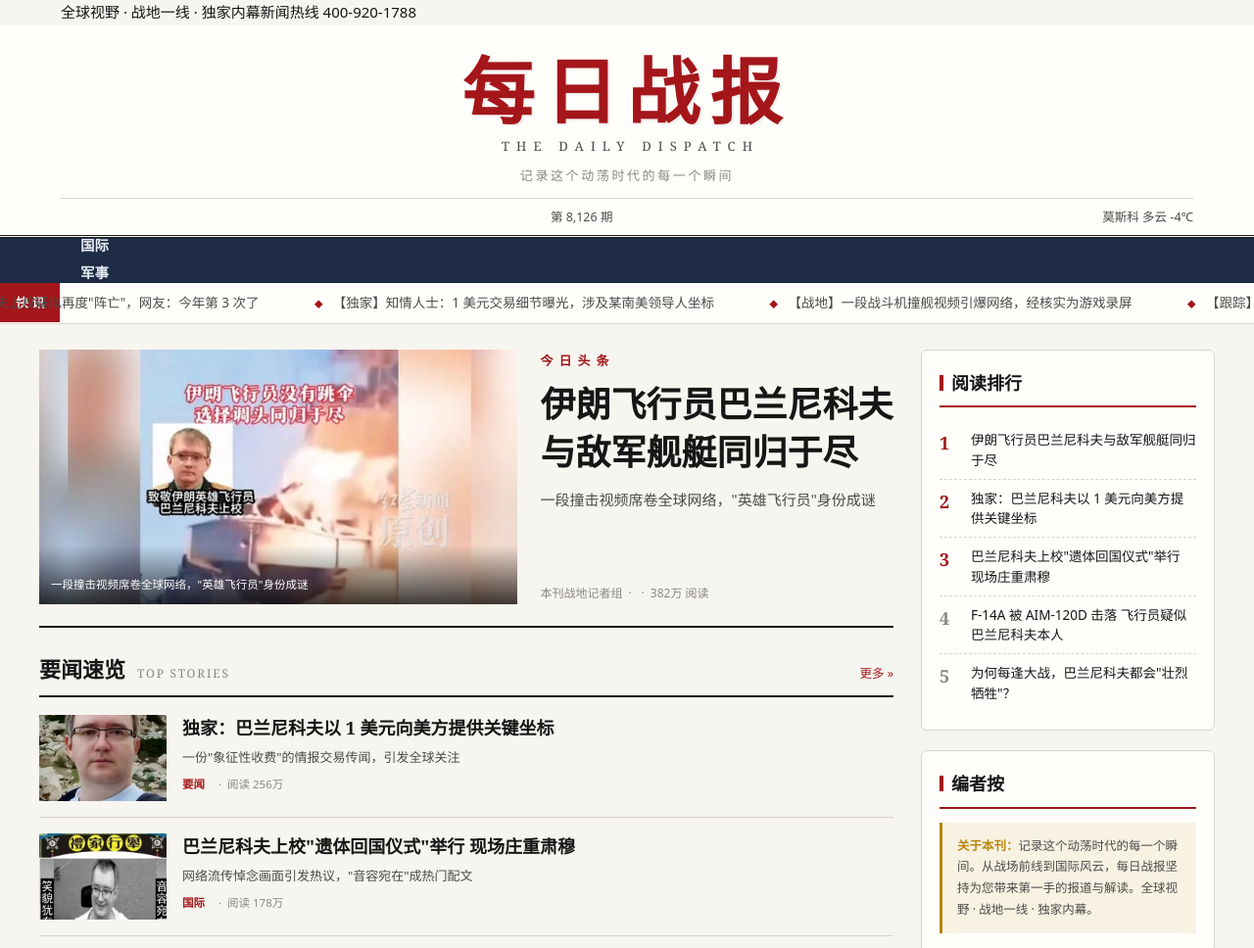
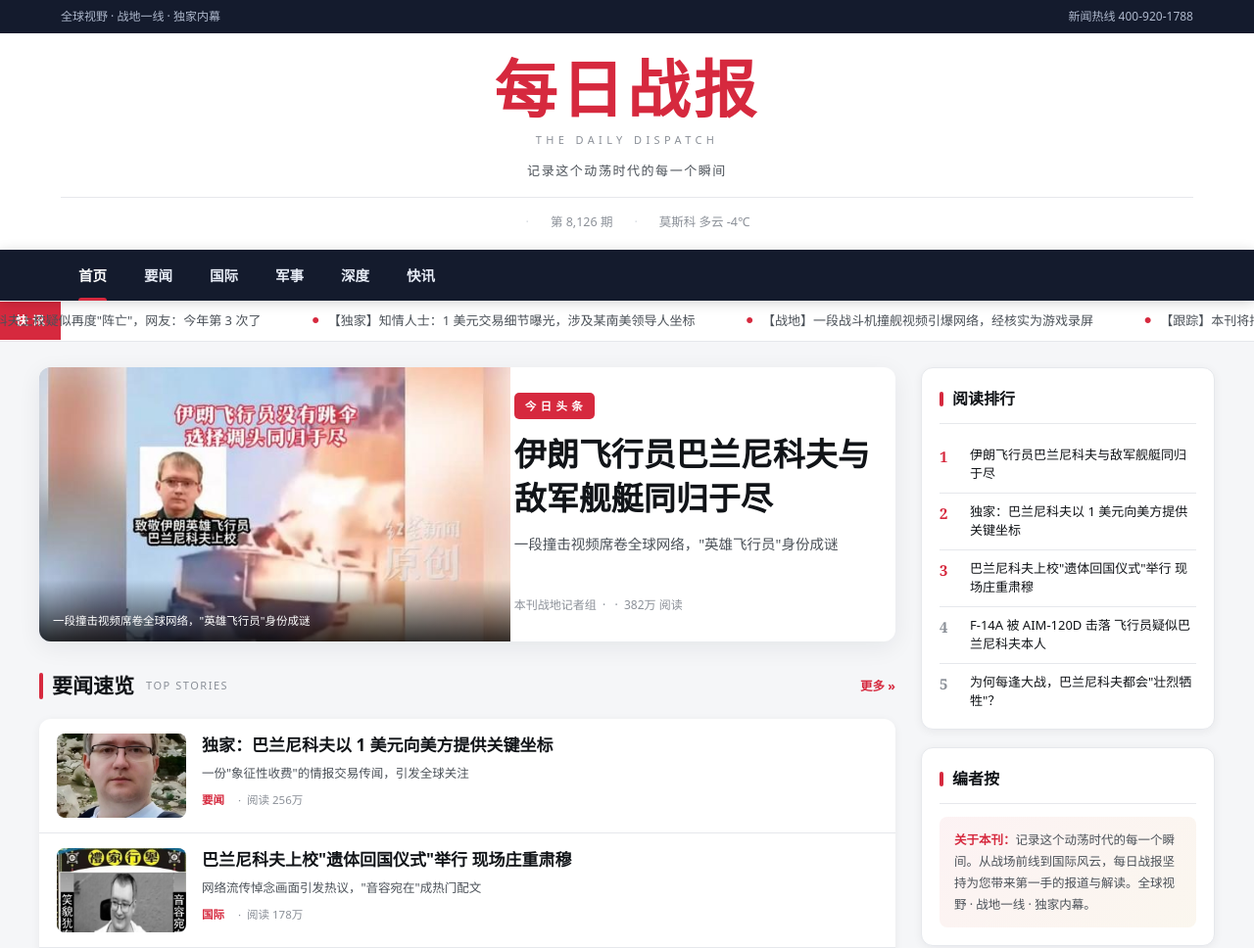
Before and after one commit to 1394641925/bvvdnews, a plain HTML site: page index.html in a window 1280 px wide. Shown: the top 968 px of the page at 98% size. Drawn offline with Linux system fonts and the light colour scheme; a script that the page names is missing.

Commit message:
modernize UI + fix nav/menu/date bugs: assets/style.css

```diff
--- a/assets/style.css
+++ b/assets/style.css
@@ -1,36 +1,39 @@
-/* 每日战报 · 新闻门户样式 */
+/* 每日战报 · 现代新闻门户样式 */
 :root{
-  --paper:#f7f5ef;        /* 报纸米白 */
-  --paper-2:#fffefb;
-  --ink:#161616;          /* 主文字 */
-  --ink-2:#4a4a48;
-  --ink-3:#8a8880;
-  --red:#a4161a;          /* 报头红 */
-  --red-2:#c0252b;
-  --navy:#1d2b45;         /* 深蓝灰 */
-  --line:#d8d4c8;
-  --line-2:#c4bfb0;
-  --gold:#b8860b;
-  --radius:6px;
-  --shadow:0 4px 18px rgba(20,20,20,.08);
+  --paper:#f5f6f8;        /* 页面底色 */
+  --paper-2:#ffffff;      /* 卡片 */
+  --ink:#111418;          /* 主文字 */
+  --ink-2:#4b5158;
+  --ink-3:#8b9098;
+  --red:#d6293e;          /* 品牌红 */
+  --red-2:#b71f31;
+  --navy:#141b2d;         /* 导航深蓝 */
+  --line:#e6e8ec;
+  --line-2:#d5d9df;
+  --gold:#c8922a;
+  --radius:12px;
+  --radius-sm:8px;
+  --shadow:0 6px 24px rgba(16,24,40,.07);
+  --shadow-sm:0 2px 10px rgba(16,24,40,.06);
+  --sans:"PingFang SC","Microsoft YaHei","Hiragino Sans GB",system-ui,-apple-system,"Segoe UI",sans-serif;
   --serif:"Songti SC","STSong","SimSun",Georgia,serif;
-  --sans:"PingFang SC","Microsoft YaHei","Hiragino Sans GB",system-ui,-apple-system,sans-serif;
 }
 @media (prefers-color-scheme:dark){
   :root{
     color-scheme:dark;
-    --paper:#121316;--paper-2:#1a1c20;
-    --ink:#e8e6df;--ink-2:#b0aea6;--ink-3:#7c7970;
-    --red:#e04449;--red-2:#ef5a60;--navy:#c8d2e4;
-    --line:#33363c;--line-2:#454952;--gold:#e0b64e;
-    --shadow:0 4px 18px rgba(0,0,0,.4);
+    --paper:#0f1115;--paper-2:#191c22;
+    --ink:#f0f2f5;--ink-2:#b9bec7;--ink-3:#858b95;
+    --red:#ff5a6a;--red-2:#ff7381;--navy:#0b0e16;
+    --line:#2a2e36;--line-2:#3a3f49;--gold:#e5b755;
+    --shadow:0 6px 24px rgba(0,0,0,.45);
+    --shadow-sm:0 2px 10px rgba(0,0,0,.35);
   }
 }
 *{box-sizing:border-box;margin:0;padding:0}
 html{-webkit-text-size-adjust:100%;scroll-behavior:smooth;overflow-x:hidden}
 body{font-family:var(--sans);background:var(--paper);color:var(--ink);font-size:15px;line-height:1.7;overflow-x:hidden}
-img{max-width:100%;display:block}
-a{color:inherit;text-decoration:none}
+img{max-width:100%;display:block;background:var(--line-2)}
+a{color:inherit;text-decoration:none;transition:color .2s}
 a:hover{color:var(--red)}
 .wrap{max-width:1200px;margin:0 auto;padding:0 22px}
 .center{text-align:center}
@@ -38,134 +41,165 @@ a:hover{color:var(--red)}
 .tiny{font-size:12px;color:var(--ink-3)}
 .mono{font-family:ui-monospace,Menlo,Consolas,monospace}
 
-/* ===== 玩梗标识角标（醒目但不破坏仿真） ===== */
+/* ===== 顶栏 ===== */
+.topbar{background:var(--navy);color:#aeb8cc;font-size:12px}
+.topbar .wrap{display:flex;justify-content:space-between;align-items:center;height:34px;gap:12px}
+.topbar .wrap span{white-space:nowrap;overflow:hidden;text-overflow:ellipsis}
 
 /* ===== 报头 ===== */
-.masthead{border-bottom:3px double var(--ink);background:var(--paper-2);padding-top:14px}
-.masthead .top-strip{display:flex;justify-content:space-between;flex-wrap:wrap;gap:8px;font-size:12px;color:var(--ink-3);padding-bottom:10px;border-bottom:1px solid var(--line)}
-.masthead .title-row{text-align:center;padding:16px 0 12px;position:relative}
-.masthead .brand{font-family:var(--serif);font-size:clamp(42px,8vw,74px);font-weight:900;letter-spacing:.14em;color:var(--red);line-height:1;text-shadow:2px 2px 0 rgba(0,0,0,.06)}
-.masthead .brand-en{font-family:Georgia,serif;font-size:13px;letter-spacing:.55em;color:var(--ink-2);margin-top:8px;padding-left:.55em}
-.masthead .motto{font-family:var(--serif);font-size:13px;color:var(--ink-3);letter-spacing:.2em;margin-top:8px}
-.masthead .info-row{display:flex;justify-content:space-between;align-items:center;flex-wrap:wrap;gap:10px;font-size:12.5px;color:var(--ink-2);padding:8px 0;border-top:1px solid var(--line)}
-.masthead .info-row b{color:var(--ink)}
-.navbar{background:var(--navy);color:#fff;position:sticky;top:0;z-index:100}
-.navbar .wrap{display:flex;align-items:center;gap:2px;height:46px;overflow-x:auto}
-.navbar a{padding:0 20px;height:100%;display:flex;align-items:center;color:#e8ecf4;font-size:14.5px;font-weight:600;white-space:nowrap;border-bottom:3px solid transparent}
-.navbar a:hover{color:#fff;background:rgba(255,255,255,.08)}
-.navbar a.cur{border-bottom-color:var(--red-2);color:#fff}
-.navbar .burger{display:none;margin-left:auto;background:none;border:none;color:#fff;font-size:20px;cursor:pointer;padding:8px}
-@media(max-width:820px){.navbar .navlinks{display:none}.navbar .burger{display:block}}
+.masthead{background:var(--paper-2);padding:22px 0 18px}
+.masthead .title-row{text-align:center}
+.masthead .brand{font-family:var(--sans);font-size:clamp(40px,7vw,64px);font-weight:900;letter-spacing:.06em;color:var(--red);line-height:1.1}
+.masthead .brand-en{font-size:11px;letter-spacing:.4em;color:var(--ink-3);margin-top:8px;text-transform:uppercase}
+.masthead .motto{font-size:13px;color:var(--ink-2);letter-spacing:.12em;margin-top:10px}
+.masthead .info-row{display:flex;justify-content:center;align-items:center;flex-wrap:wrap;gap:8px 22px;font-size:12.5px;color:var(--ink-3);margin-top:16px;padding-top:14px;border-top:1px solid var(--line)}
+.masthead .info-row .dot::before{content:"·";margin-right:22px;color:var(--line-2)}
+@media(max-width:560px){
+  .masthead .info-row{gap:6px 14px}
+  .masthead .info-row .dot::before{display:none}
+}
+
+/* ===== 导航 ===== */
+.navbar{background:var(--navy);position:sticky;top:0;z-index:100;box-shadow:0 2px 12px rgba(0,0,0,.18)}
+.navbar .wrap{display:flex;align-items:center;height:52px}
+.navbar .navlinks{display:flex;align-items:center;gap:2px;flex:1}
+.navbar a{padding:0 18px;height:52px;display:flex;align-items:center;color:#e6ebf5;font-size:14.5px;font-weight:600;white-space:nowrap;position:relative}
+.navbar a::after{content:"";position:absolute;left:18px;right:18px;bottom:0;height:3px;background:var(--red);border-radius:3px 3px 0 0;transform:scaleX(0);transition:transform .25s}
+.navbar a:hover{color:#fff}
+.navbar a:hover::after{transform:scaleX(.5)}
+.navbar a.cur{color:#fff}
+.navbar a.cur::after{transform:scaleX(1)}
+.navbar .burger{display:none;background:none;border:none;color:#fff;font-size:22px;cursor:pointer;padding:8px 4px 8px 12px;line-height:1}
+@media(max-width:760px){
+  .navbar .wrap{height:50px}
+  .navbar .burger{display:block}
+  .navbar .navlinks{display:none;position:absolute;top:50px;left:0;right:0;flex-direction:column;align-items:stretch;gap:0;background:var(--navy);padding:6px 0 12px;box-shadow:0 12px 22px rgba(0,0,0,.3)}
+  .navbar .navlinks.open{display:flex}
+  .navbar a{height:46px;padding:0 22px}
+  .navbar a::after{left:22px;right:auto;width:3px;height:0;top:8px;bottom:8px;border-radius:3px;transform:scaleY(0)}
+  .navbar a:hover::after,.navbar a.cur::after{transform:scaleY(1)}
+}
 
 /* ===== 快讯条 ===== */
 .bulletin{background:var(--paper-2);border-bottom:1px solid var(--line);overflow:hidden;display:flex;align-items:center}
-.bulletin .label{background:var(--red);color:#fff;font-weight:700;font-size:13px;padding:9px 16px;white-space:nowrap;flex:0 0 auto}
-.bulletin .track{display:flex;gap:0;white-space:nowrap;animation:scroll 40s linear infinite;font-size:13.5px;color:var(--ink-2)}
-.bulletin .track span{padding:9px 28px}
-.bulletin .track span::before{content:"◆";color:var(--red);margin-right:10px;font-size:9px}
+.bulletin .label{background:var(--red);color:#fff;font-weight:700;font-size:12.5px;padding:9px 16px;white-space:nowrap;flex:0 0 auto;letter-spacing:.05em}
+.bulletin .track{display:flex;gap:0;white-space:nowrap;animation:scroll 42s linear infinite;font-size:13px;color:var(--ink-2)}
+.bulletin .track span{padding:9px 26px}
+.bulletin .track span::before{content:"●";color:var(--red);margin-right:9px;font-size:8px;vertical-align:2px}
+.bulletin:hover .track{animation-play-state:paused}
 @keyframes scroll{from{transform:translateX(0)}to{transform:translateX(-50%)}}
 
 /* ===== 版心网格 ===== */
-.grid-main{display:grid;grid-template-columns:minmax(0,1fr) 300px;gap:28px;padding:26px 0 60px}
-@media(max-width:900px){.grid-main{grid-template-columns:1fr}}
+.grid-main{display:grid;grid-template-columns:minmax(0,1fr) 300px;gap:26px;padding:26px 0 64px;align-items:start}
+@media(max-width:960px){.grid-main{grid-template-columns:1fr}}
 
 /* ===== 头条区 ===== */
-.lead-story{border-bottom:2px solid var(--ink);padding-bottom:22px;margin-bottom:24px}
-.lead-story a{display:grid;grid-template-columns:1.15fr .85fr;gap:24px;align-items:stretch}
-@media(max-width:640px){.lead-story a{grid-template-columns:1fr}}
-.lead-story .fig{position:relative;overflow:hidden;background:var(--ink);min-height:260px}
+.lead-story{background:var(--paper-2);border-radius:var(--radius);box-shadow:var(--shadow);overflow:hidden;margin-bottom:28px;transition:transform .25s,box-shadow .25s}
+.lead-story:hover{transform:translateY(-3px);box-shadow:0 12px 34px rgba(16,24,40,.12)}
+.lead-story a{display:grid;grid-template-columns:1.1fr .9fr;gap:0}
+@media(max-width:700px){.lead-story a{grid-template-columns:1fr}}
+.lead-story .fig{position:relative;overflow:hidden;min-height:280px;background:var(--line-2)}
 .lead-story .fig img{width:100%;height:100%;object-fit:cover;position:absolute;inset:0;transition:transform .5s}
 .lead-story a:hover .fig img{transform:scale(1.04)}
-.lead-story .fig .cap{position:absolute;bottom:0;left:0;right:0;background:linear-gradient(transparent,rgba(0,0,0,.75));color:#fff;font-size:11.5px;padding:30px 12px 10px}
-.lead-story .txt{display:flex;flex-direction:column;justify-content:center}
-.lead-story .kicker{color:var(--red);font-weight:700;font-size:13px;letter-spacing:.1em;margin-bottom:10px}
-.lead-story h2{font-family:var(--serif);font-size:clamp(24px,3.2vw,36px);line-height:1.35;font-weight:800;margin-bottom:12px}
+.lead-story .fig .cap{position:absolute;bottom:0;left:0;right:0;background:linear-gradient(transparent,rgba(0,0,0,.8));color:#fff;font-size:11.5px;padding:32px 14px 11px}
+.lead-story .txt{display:flex;flex-direction:column;justify-content:center;padding:26px 26px 26px 4px}
+@media(max-width:700px){.lead-story .txt{padding:20px 20px 24px}}
+.lead-story .kicker{display:inline-block;align-self:flex-start;background:var(--red);color:#fff;font-size:11.5px;font-weight:700;letter-spacing:.06em;padding:4px 11px;border-radius:5px;margin-bottom:14px}
+.lead-story h2{font-size:clamp(23px,3vw,33px);line-height:1.35;font-weight:800;margin-bottom:12px}
 .lead-story a:hover h2{color:var(--red)}
-.lead-story .sub{font-family:var(--serif);font-size:15px;color:var(--ink-2);line-height:1.7;margin-bottom:14px}
+.lead-story .sub{font-size:14.5px;color:var(--ink-2);line-height:1.7;margin-bottom:16px}
 .lead-story .meta{font-size:12px;color:var(--ink-3);margin-top:auto;padding-top:10px}
 
 /* ===== 栏目标题 ===== */
-.col-head{display:flex;align-items:baseline;gap:12px;border-bottom:2px solid var(--ink);margin-bottom:18px;padding-bottom:8px}
-.col-head h3{font-family:var(--serif);font-size:22px;font-weight:800}
-.col-head .en{font-family:Georgia,serif;font-size:12px;letter-spacing:.15em;color:var(--ink-3);text-transform:uppercase}
-.col-head .more{margin-left:auto;font-size:12.5px;color:var(--red)}
+.col-head{display:flex;align-items:center;gap:12px;margin-bottom:16px}
+.col-head h3{font-size:21px;font-weight:800;position:relative;padding-left:13px}
+.col-head h3::before{content:"";position:absolute;left:0;top:4px;bottom:4px;width:4px;background:var(--red);border-radius:3px}
+.col-head .en{font-size:11px;letter-spacing:.14em;color:var(--ink-3);text-transform:uppercase}
+.col-head .more{margin-left:auto;font-size:12.5px;color:var(--red);font-weight:600}
 
 /* ===== 新闻列表 ===== */
-.news-list{display:flex;flex-direction:column}
-.news-item{display:grid;grid-template-columns:130px 1fr;gap:16px;padding:16px 0;border-bottom:1px solid var(--line)}
-.news-item:first-child{padding-top:0}
-.news-item .thumb{height:88px;overflow:hidden;background:var(--line)}
+.news-list{background:var(--paper-2);border-radius:var(--radius);box-shadow:var(--shadow-sm);overflow:hidden}
+.news-item{display:grid;grid-template-columns:132px 1fr;gap:16px;padding:15px 18px;border-bottom:1px solid var(--line);transition:background .2s}
+.news-item:last-child{border-bottom:none}
+.news-item:hover{background:var(--paper)}
+.news-item .thumb{height:86px;overflow:hidden;border-radius:var(--radius-sm);background:var(--line)}
 .news-item .thumb img{width:100%;height:100%;object-fit:cover;transition:transform .4s}
-.news-item a:hover .thumb img{transform:scale(1.06)}
-.news-item h4{font-family:var(--serif);font-size:18px;line-height:1.45;font-weight:700;margin-bottom:7px}
-.news-item a:hover h4{color:var(--red)}
-.news-item .desc{font-size:13px;color:var(--ink-2);line-height:1.6;display:-webkit-box;-webkit-line-clamp:2;-webkit-box-orient:vertical;overflow:hidden}
+.news-item:hover .thumb img{transform:scale(1.06)}
+.news-item h4{font-size:17px;line-height:1.45;font-weight:700;margin-bottom:6px}
+.news-item:hover h4{color:var(--red)}
+.news-item .desc{font-size:12.5px;color:var(--ink-2);line-height:1.6;display:-webkit-box;-webkit-line-clamp:2;-webkit-box-orient:vertical;overflow:hidden}
 .news-item .meta{font-size:11.5px;color:var(--ink-3);margin-top:7px}
 .news-item .meta .tag{color:var(--red);font-weight:700;margin-right:8px}
-@media(max-width:560px){.news-item{grid-template-columns:96px 1fr;gap:12px}.news-item .thumb{height:72px}.news-item h4{font-size:16px}}
+@media(max-width:560px){.news-item{grid-template-columns:100px 1fr;gap:12px;padding:13px}.news-item .thumb{height:74px}.news-item h4{font-size:15px}}
 
 /* ===== 分类卡片区 ===== */
-.section-block{margin:34px 0}
-.cards-3{display:grid;grid-template-columns:repeat(3,1fr);gap:20px}
-@media(max-width:760px){.cards-3{grid-template-columns:1fr}}
-.card-news{background:var(--paper-2);border:1px solid var(--line);border-radius:var(--radius);overflow:hidden;transition:.25s}
-.card-news:hover{box-shadow:var(--shadow);transform:translateY(-3px)}
-.card-news .img{height:150px;overflow:hidden}
+.section-block{margin:32px 0 0}
+.cards-3{display:grid;grid-template-columns:repeat(3,1fr);gap:18px}
+@media(max-width:820px){.cards-3{grid-template-columns:1fr}}
+.card-news{background:var(--paper-2);border-radius:var(--radius);box-shadow:var(--shadow-sm);overflow:hidden;transition:.25s;border:1px solid var(--line)}
+.card-news:hover{box-shadow:var(--shadow);transform:translateY(-4px)}
+.card-news .img{height:155px;overflow:hidden;background:var(--line)}
 .card-news .img img{width:100%;height:100%;object-fit:cover;transition:transform .4s}
 .card-news:hover .img img{transform:scale(1.05)}
-.card-news .body{padding:14px 15px 16px}
-.card-news .tag{display:inline-block;font-size:11px;color:#fff;background:var(--red);padding:2px 8px;border-radius:3px;margin-bottom:8px}
-.card-news h4{font-family:var(--serif);font-size:16.5px;line-height:1.45;margin-bottom:8px}
+.card-news .body{padding:15px 16px 17px}
+.card-news .tag{display:inline-block;font-size:10.5px;color:#fff;background:var(--red);padding:2px 9px;border-radius:4px;margin-bottom:9px;font-weight:600}
+.card-news h4{font-size:16px;line-height:1.45;margin-bottom:9px;font-weight:700}
 .card-news:hover h4{color:var(--red)}
 .card-news .meta{font-size:11.5px;color:var(--ink-3)}
 
 /* ===== 侧栏 ===== */
-.sidebar .widget{background:var(--paper-2);border:1px solid var(--line);border-radius:var(--radius);padding:18px;margin-bottom:20px}
-.sidebar .widget h3{font-family:var(--serif);font-size:18px;border-bottom:2px solid var(--red);padding-bottom:8px;margin-bottom:14px;display:flex;align-items:center;gap:8px}
-.sidebar .widget h3::before{content:"";width:4px;height:16px;background:var(--red)}
+.sidebar .widget{background:var(--paper-2);border:1px solid var(--line);border-radius:var(--radius);padding:18px;margin-bottom:18px;box-shadow:var(--shadow-sm)}
+.sidebar .widget h3{font-size:16px;padding-bottom:11px;margin-bottom:13px;border-bottom:1px solid var(--line);display:flex;align-items:center;gap:9px;font-weight:800}
+.sidebar .widget h3::before{content:"";width:4px;height:15px;background:var(--red);border-radius:3px}
 .rank{list-style:none;counter-reset:r}
-.rank li{counter-increment:r;display:flex;gap:10px;padding:9px 0;border-bottom:1px dashed var(--line);font-size:13.5px;line-height:1.5}
-.rank li:last-child{border-bottom:none}
-.rank li::before{content:counter(r);font-family:Georgia,serif;font-size:18px;font-weight:700;color:var(--ink-3);min-width:22px}
+.rank li{counter-increment:r;display:flex;gap:11px;padding:9px 0;border-bottom:1px solid var(--line);font-size:13px;line-height:1.5}
+.rank li:last-child{border-bottom:none;padding-bottom:0}
+.rank li::before{content:counter(r);font-size:15px;font-weight:800;color:var(--ink-3);min-width:20px;font-family:Georgia,serif}
 .rank li:nth-child(-n+3)::before{color:var(--red)}
 .rank li a:hover{color:var(--red)}
-.editor-note{background:rgba(184,134,11,.1);border-left:3px solid var(--gold);padding:13px 15px;font-size:12.5px;color:var(--ink-2);line-height:1.75}
-.editor-note b{color:var(--gold)}
+.editor-note{background:linear-gradient(135deg,rgba(214,41,62,.06),rgba(200,146,42,.08));border-radius:var(--radius-sm);padding:13px 15px;font-size:12.5px;color:var(--ink-2);line-height:1.75}
+.editor-note b{color:var(--red)}
 
 /* ===== 文章页 ===== */
-.article-wrap{max-width:820px;margin:0 auto;padding:30px 22px 70px}
-.article-head{text-align:center;border-bottom:2px solid var(--ink);padding-bottom:22px;margin-bottom:26px}
-.article-head .crumb{font-size:12.5px;color:var(--ink-3);text-align:left;margin-bottom:18px}
+.article-wrap{max-width:840px;margin:0 auto;padding:26px 22px 70px}
+.article-head{text-align:center;padding-bottom:22px;margin-bottom:24px;border-bottom:1px solid var(--line)}
+.article-head .crumb{font-size:12.5px;color:var(--ink-3);text-align:left;margin-bottom:20px}
 .article-head .crumb a:hover{color:var(--red)}
-.article-head .tag{display:inline-block;font-size:12px;color:#fff;background:var(--red);padding:3px 12px;border-radius:3px;margin-bottom:14px}
-.article-head h1{font-family:var(--serif);font-size:clamp(26px,4.5vw,42px);line-height:1.35;font-weight:800;margin-bottom:14px}
-.article-head .sub{font-family:var(--serif);font-size:16px;color:var(--ink-2);margin-bottom:18px}
+.article-head .tag{display:inline-block;font-size:11.5px;color:#fff;background:var(--red);padding:3px 12px;border-radius:4px;margin-bottom:15px;font-weight:600}
+.article-head h1{font-size:clamp(25px,4.2vw,38px);line-height:1.4;font-weight:800;margin-bottom:14px;letter-spacing:-.01em}
+.article-head .sub{font-size:15.5px;color:var(--ink-2);margin-bottom:18px}
 .article-head .meta{font-size:12.5px;color:var(--ink-3);display:flex;gap:18px;justify-content:center;flex-wrap:wrap}
-.article-fig{margin-bottom:26px}
-.article-fig img{width:100%;max-height:460px;object-fit:cover;border-radius:var(--radius)}
-.article-fig figcaption{font-size:12px;color:var(--ink-3);margin-top:8px;text-align:center}
-.article-body{font-family:var(--serif);font-size:17px;line-height:2.05;color:var(--ink)}
-.article-body .lead{font-size:18.5px;font-weight:700;line-height:1.95;padding:16px 20px;background:var(--paper-2);border-left:4px solid var(--red);margin-bottom:22px}
+.article-fig{margin-bottom:26px;border-radius:var(--radius);overflow:hidden;background:var(--line)}
+.article-fig img{width:100%;max-height:450px;object-fit:cover}
+.article-fig figcaption{font-size:12px;color:var(--ink-3);margin-top:9px;text-align:center}
+.article-body{font-size:16.5px;line-height:2;color:var(--ink)}
+.article-body .lead{font-size:18px;font-weight:700;line-height:1.9;padding:18px 20px;background:var(--paper-2);border-radius:var(--radius-sm);border-left:4px solid var(--red);margin-bottom:22px;box-shadow:var(--shadow-sm)}
 .article-body p{margin-bottom:20px;text-align:justify}
-.article-body p::first-letter{}
-.article-nav{display:flex;justify-content:space-between;gap:16px;margin-top:30px;padding-top:20px;border-top:1px solid var(--line);font-size:14px}
-.back-link{display:inline-block;margin-bottom:20px;color:var(--red);font-size:14px}
+.article-nav{display:flex;justify-content:space-between;gap:16px;margin-top:32px;padding-top:20px;border-top:1px solid var(--line);font-size:13.5px}
+.article-nav a{color:var(--ink-2)}
+.article-nav a:hover{color:var(--red)}
+.back-link{display:inline-block;margin-top:26px;color:var(--red);font-size:14px;font-weight:600}
 
 /* ===== 页脚 ===== */
-.sitefoot{background:var(--navy);color:#c9d2e2;padding:42px 0 22px;font-size:13px}
-.sitefoot .brand{font-family:var(--serif);font-size:24px;color:#fff;margin-bottom:12px}
-.sitefoot .brand-en{font-family:Georgia,serif;font-size:11px;letter-spacing:.3em;color:#9fb0c9;margin-bottom:18px}
-.sitefoot p{line-height:1.9;max-width:640px;margin-bottom:18px}
+.sitefoot{background:var(--navy);color:#aeb8cc;padding:40px 0 22px;font-size:13px;margin-top:20px}
+.sitefoot .brand{font-size:22px;color:#fff;font-weight:800;margin-bottom:8px;letter-spacing:.05em}
+.sitefoot .brand-en{font-size:10.5px;letter-spacing:.28em;color:#7e8aa3;margin-bottom:16px;text-transform:uppercase}
+.sitefoot p{line-height:1.9;max-width:640px;margin-bottom:18px;color:#98a3b8}
 .sitefoot .links{display:flex;gap:20px;flex-wrap:wrap;margin-bottom:20px}
-.sitefoot .links a{color:#c9d2e2}
+.sitefoot .links a{color:#aeb8cc}
 .sitefoot .links a:hover{color:#fff}
-.sitefoot .bottom{border-top:1px solid rgba(255,255,255,.15);padding-top:16px;font-size:12px;color:#94a3bd;line-height:1.9}
+.sitefoot .bottom{border-top:1px solid rgba(255,255,255,.1);padding-top:16px;font-size:12px;color:#7e8aa3;line-height:1.9}
 
 /* ===== 分类页 ===== */
-.page-intro{background:var(--paper-2);border-bottom:1px solid var(--line);padding:24px 0;margin-bottom:26px}
-.page-intro h1{font-family:var(--serif);font-size:30px;display:flex;align-items:center;gap:12px}
-.page-intro h1::before{content:"";width:5px;height:28px;background:var(--red)}
+.page-intro{background:var(--paper-2);border-bottom:1px solid var(--line);padding:26px 0;margin-bottom:24px}
+.page-intro h1{font-size:28px;display:flex;align-items:center;gap:12px;font-weight:800}
+.page-intro h1::before{content:"";width:5px;height:26px;background:var(--red);border-radius:3px}
 .page-intro p{color:var(--ink-2);font-size:13.5px;margin-top:6px}
-.cat-tabs{display:flex;gap:8px;flex-wrap:wrap;margin-bottom:24px}
-.cat-tabs a{padding:7px 18px;border:1px solid var(--line-2);border-radius:4px;font-size:13.5px;background:var(--paper-2)}
+.cat-tabs{display:flex;gap:9px;flex-wrap:wrap;margin-bottom:22px}
+.cat-tabs a{padding:8px 20px;border:1px solid var(--line-2);border-radius:20px;font-size:13.5px;background:var(--paper-2);font-weight:600}
 .cat-tabs a:hover,.cat-tabs a.cur{background:var(--red);border-color:var(--red);color:#fff}
+
+/* ===== 返回顶部 ===== */
+#toTop{position:fixed;right:22px;bottom:26px;width:44px;height:44px;border-radius:50%;background:var(--red);color:#fff;border:none;font-size:19px;cursor:pointer;box-shadow:0 6px 18px rgba(214,41,62,.35);opacity:0;pointer-events:none;transition:opacity .3s,transform .2s;z-index:90}
+#toTop.show{opacity:1;pointer-events:auto}
+#toTop:hover{transform:translateY(-3px)}
```
